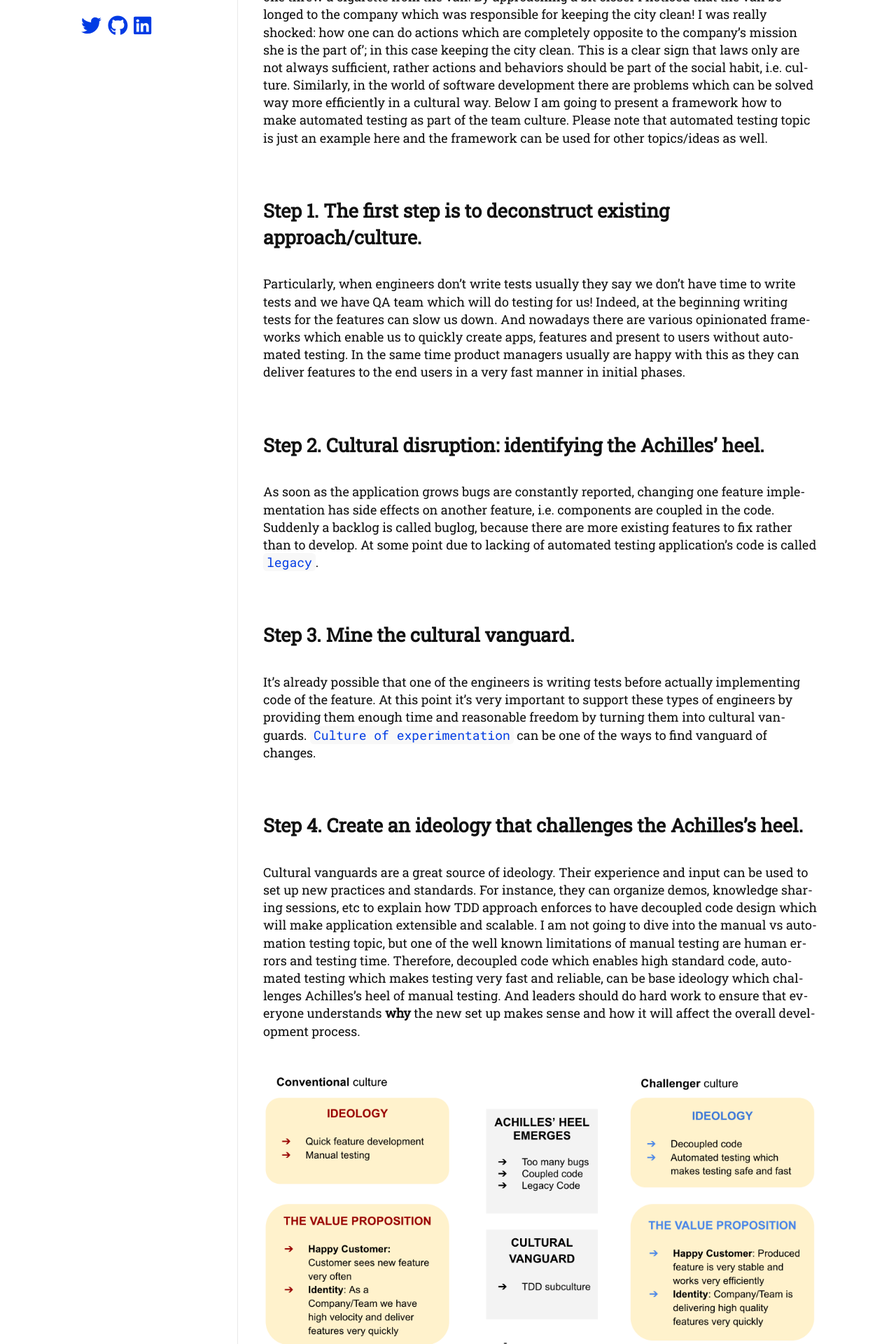
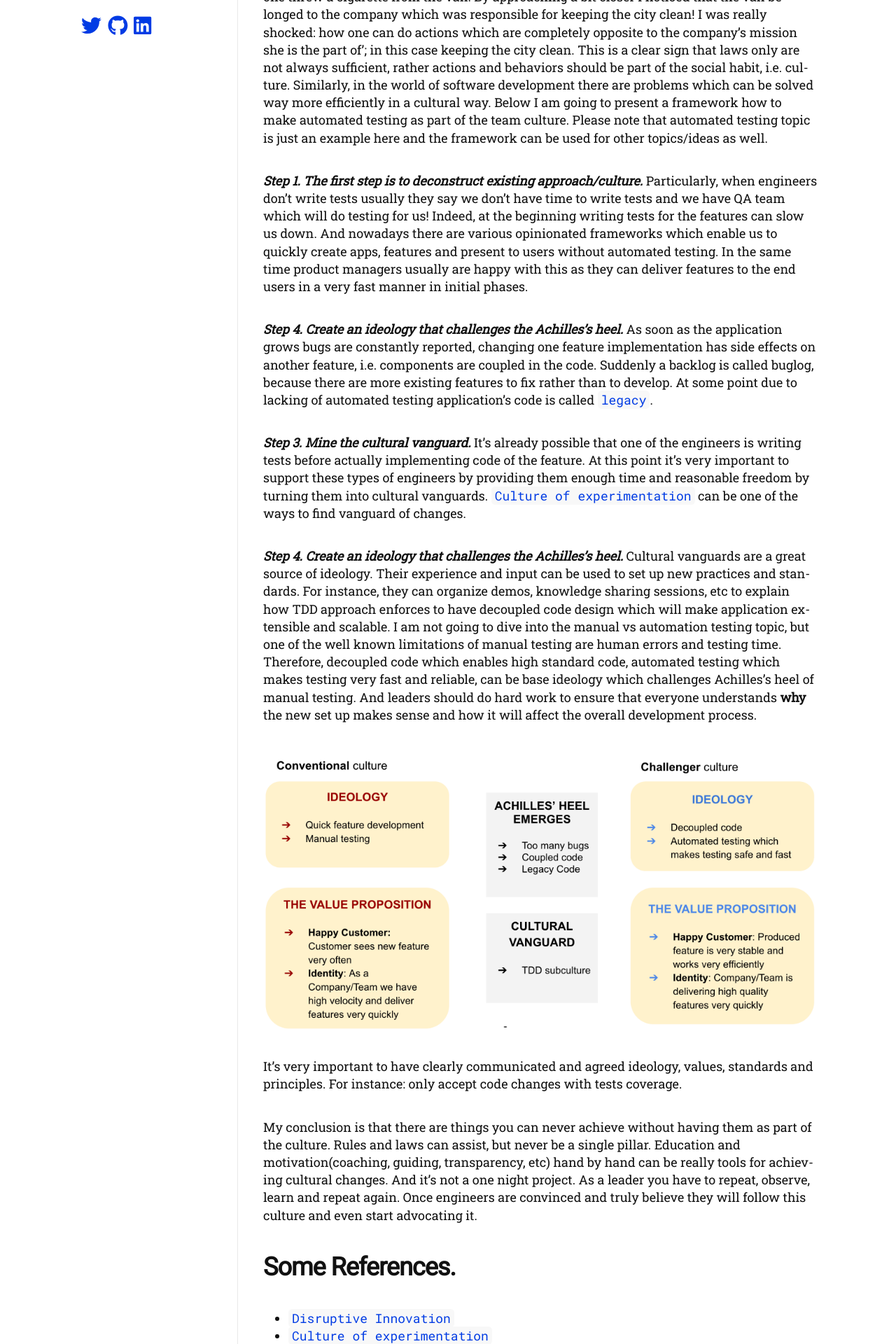
Before and after one commit to OhDavit/ohDavit.github.io, a Jekyll site: the page built from _posts/2020-01-11-culture-change.md, in a window 1280 px wide. Shown: the part 458-2378 px from the top of the page at 70% size. Built offline with Jekyll 4.4.1, drawn with Linux system fonts in a browser that asks for light colours; nearby versions of some CDN libraries; some web fonts are replaced; comment, search, counter and statistics services are not loaded.

```diff
--- a/_posts/2020-01-11-culture-change.md
+++ b/_posts/2020-01-11-culture-change.md
@@ -9,16 +9,16 @@ I was really shocked: how one can do actions which are completely opposite to th
 This is a clear sign that laws only are not always sufficient, rather actions and behaviors should be part of the social habit, i.e. culture. Similarly, in the world of software development there are problems which can be solved way more efficiently in a cultural way.
 Below I am going to present a framework how to make automated testing as part of the team culture. Please note that automated testing topic is just an example here and the framework can be used for other topics/ideas as well.
 
-## Step 1. The first step is to deconstruct existing approach/culture.
+__*Step 1. The first step is to deconstruct existing approach/culture.*__
 Particularly, when engineers don't write tests usually they say we don't have time to write tests and we have QA team which will do testing for us! Indeed, at the beginning writing tests for the features can slow us down. And nowadays there are various opinionated frameworks which enable us to quickly create apps, features and present to users without automated testing. In the same time product managers usually are happy with this as they can deliver features to the end users in a very fast manner in initial phases.
 
-## Step 2. Cultural disruption: identifying the Achilles' heel.
+__*Step 4. Create an ideology that challenges the Achilles's heel.*__
 As soon as the application grows bugs are constantly reported, changing one feature implementation has side effects on another feature, i.e. components are coupled in the code. Suddenly a backlog is called buglog, because there are more existing features to fix rather than to develop. At some point due to lacking of automated testing application's code is called [`legacy`]([https://softwareengineering.stackexchange.com/questions/94007/when-is-code-legacy/94011#94011]).
 
-## Step 3. Mine the cultural vanguard.
+__*Step 3. Mine the cultural vanguard.*__
 It's already possible that one of the engineers is writing tests before actually implementing code of the feature. At this point it's very important to support these types of engineers by providing them enough time and reasonable freedom by turning them into cultural vanguards. [`Culture of experimentation`](https://hbr.org/2020/03/productive-innovation?ab=hero-main-text#building-a-culture-of-experimentation) can be one of the ways to find vanguard of changes.
 
-## Step 4. Create an ideology that challenges the Achilles's heel.
+__*Step 4. Create an ideology that challenges the Achilles's heel.*__
 Cultural vanguards are a great source of ideology. Their experience and input can be used to set up new practices and standards. For instance, they can organize demos, knowledge sharing sessions, etc to explain how TDD approach enforces to have decoupled code design which will make application extensible and scalable. I am not going to dive into the manual vs automation testing topic, but one of the well known limitations of manual testing are human errors and testing time. Therefore, decoupled code which enables high standard code, automated testing which makes testing very fast and reliable, can be base ideology which challenges Achilles's heel of manual testing. And leaders should do hard work to ensure that everyone understands **why** the new set up makes sense and how it will affect the overall development process.
 
 
```
